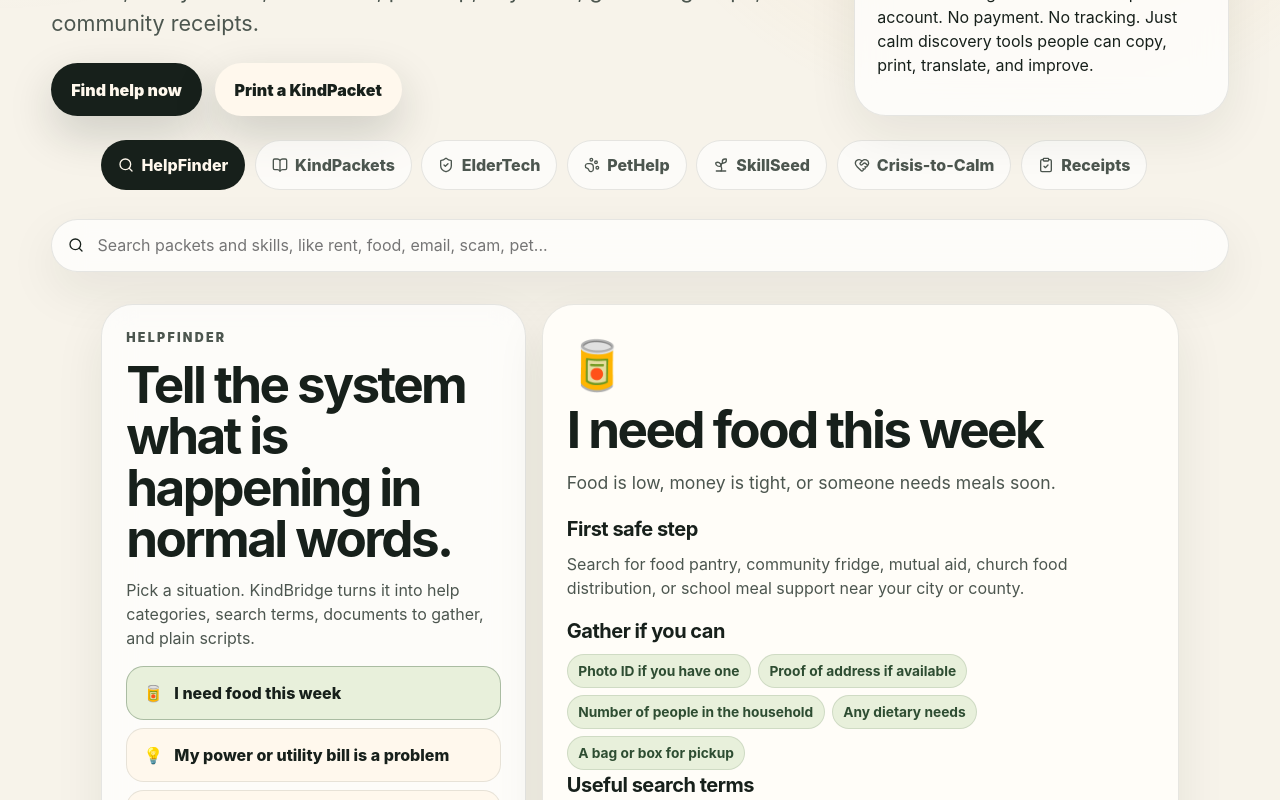
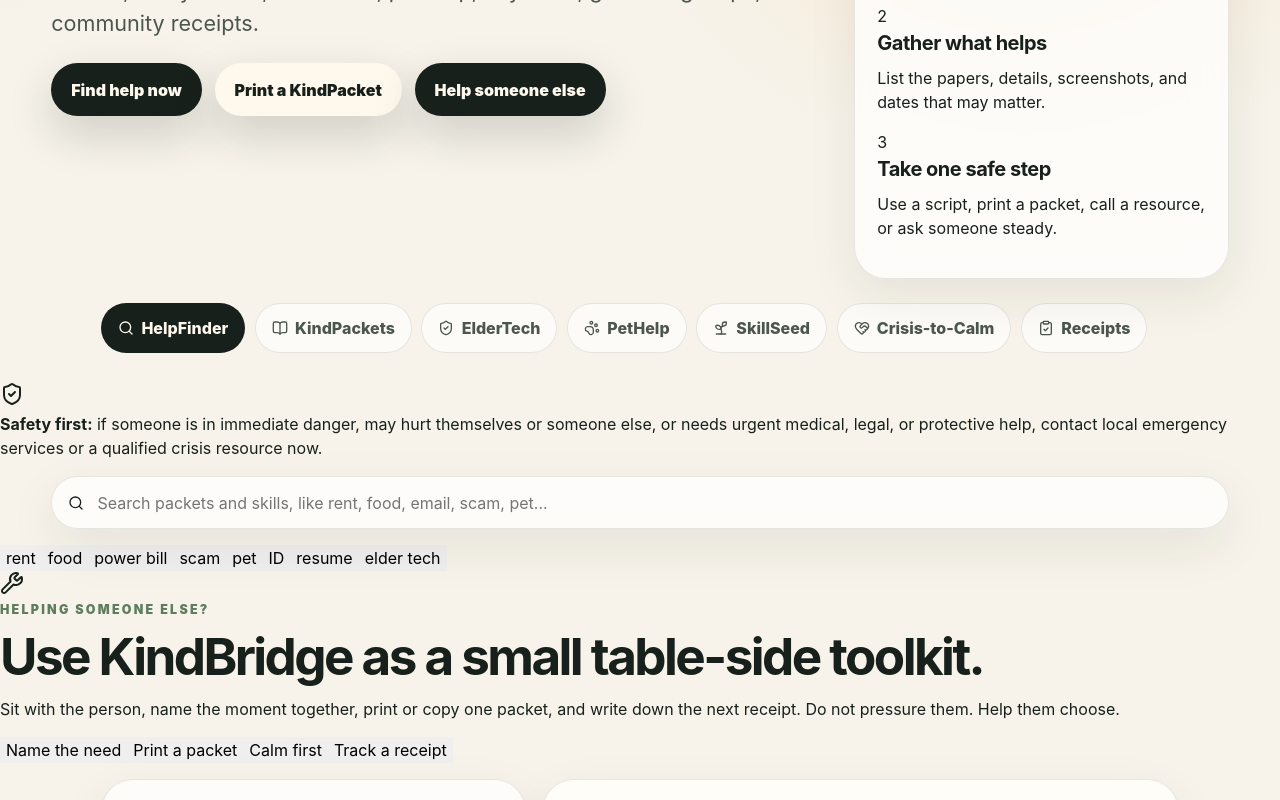
Before and after one commit to MichaelWave369/kindbridge369, a React (Vite) app: page / in a window 1280 px wide. Shown: the part 500-1300 px from the top of the page. Built offline with nearby package versions, Linux system fonts and the light colour scheme.

Commit message:
Add v0.2 public toolkit flow

```diff
--- a/src/App.tsx
+++ b/src/App.tsx
@@ -32,6 +32,23 @@
   { id: 'receipts', label: 'Receipts', icon: ClipboardCheck }
 ] as const;
 
+const quickSearches = ['rent', 'food', 'power bill', 'scam', 'pet', 'ID', 'resume', 'elder tech'];
+
+const missionSteps = [
+  {
+    title: 'Name the need',
+    copy: 'Turn a hard moment into plain words without shame.'
+  },
+  {
+    title: 'Gather what helps',
+    copy: 'List the papers, details, screenshots, and dates that may matter.'
+  },
+  {
+    title: 'Take one safe step',
+    copy: 'Use a script, print a packet, call a resource, or ask someone steady.'
+  }
+];
+
 type SectionId = (typeof sections)[number]['id'];
 
 function contains(value: string, query: string) {
@@ -42,22 +59,35 @@
   const [activeSection, setActiveSection] = useState<SectionId>('help');
   const [selectedHelpId, setSelectedHelpId] = useState(helpTopics[0].id);
   const [query, setQuery] = useState('');
+  const [printTargetId, setPrintTargetId] = useState<string | null>(null);
 
   const selectedHelp = helpTopics.find((topic) => topic.id === selectedHelpId) ?? helpTopics[0];
 
   const filteredPackets = useMemo(() => {
     if (!query.trim()) return kindPackets;
     return kindPackets.filter((packet) =>
-      contains(`${packet.title} ${packet.forMoment} ${packet.sayThis}`, query)
+      contains(`${packet.title} ${packet.forMoment} ${packet.sayThis} ${packet.gather.join(' ')}`, query)
     );
   }, [query]);
 
   const filteredSkills = useMemo(() => {
     if (!query.trim()) return skillSeeds;
     return skillSeeds.filter((skill) =>
-      contains(`${skill.title} ${skill.tenMinuteVersion} ${skill.oneHourVersion}`, query)
+      contains(`${skill.title} ${skill.tenMinuteVersion} ${skill.oneHourVersion} ${skill.tools.join(' ')}`, query)
     );
   }, [query]);
+
+  function openHelperPath() {
+    document.getElementById('helper-path')?.scrollIntoView({ behavior: 'smooth', block: 'start' });
+  }
+
+  function printPacket(packetId: string) {
+    setPrintTargetId(packetId);
+    window.setTimeout(() => {
+      window.print();
+      window.setTimeout(() => setPrintTargetId(null), 250);
+    }, 50);
+  }
 
   return (
     <main>
@@ -85,14 +115,26 @@
               <button className="secondary" onClick={() => setActiveSection('packets')}>
                 Print a KindPacket
               </button>
+              <button className="ghost" onClick={openHelperPath}>
+                Help someone else
+              </button>
             </div>
           </div>
           <div className="mission-card">
             <Sparkles aria-hidden="true" />
-            <h2>V0.1 mission</h2>
-            <p>
-              Remove the fog from the next step. No account. No payment. No tracking. Just calm discovery tools people can copy, print, translate, and improve.
-            </p>
+            <p className="eyebrow">v0.2 public toolkit</p>
+            <h2>One calm map. One next step.</h2>
+            <div className="mission-steps">
+              {missionSteps.map((step, index) => (
+                <article key={step.title}>
+                  <span>{index + 1}</span>
+                  <div>
+                    <h3>{step.title}</h3>
+                    <p>{step.copy}</p>
+                  </div>
+                </article>
+              ))}
+            </div>
           </div>
         </section>
       </header>
@@ -113,14 +155,49 @@
         })}
       </section>
 
-      <section className="search-strip">
+      <aside className="safety-strip" role="note">
+        <ShieldCheck aria-hidden="true" />
+        <p>
+          <strong>Safety first:</strong> if someone is in immediate danger, may hurt themselves or someone else, or needs urgent medical, legal, or protective help, contact local emergency services or a qualified crisis resource now.
+        </p>
+      </aside>
+
+      <section className="search-area" aria-label="Search KindBridge content">
+        <div className="search-strip">
           <Search aria-hidden="true" />
           <input
             value={query}
             onChange={(event) => setQuery(event.target.value)}
             placeholder="Search packets and skills, like rent, food, email, scam, pet..."
-          aria-label="Search KindBridge content"
+            aria-label="Search packets and skills"
           />
+        </div>
+        <div className="quick-chips" aria-label="Quick searches">
+          {quickSearches.map((item) => (
+            <button key={item} onClick={() => setQuery(item)}>
+              {item}
+            </button>
+          ))}
+        </div>
+      </section>
+
+      <section className="helper-path" id="helper-path">
+        <div className="helper-heading">
+          <Wrench aria-hidden="true" />
+          <div>
+            <p className="eyebrow">Helping someone else?</p>
+            <h2>Use KindBridge as a small table-side toolkit.</h2>
+            <p>
+              Sit with the person, name the moment together, print or copy one packet, and write down the next receipt. Do not pressure them. Help them choose.
+            </p>
+          </div>
+        </div>
+        <div className="helper-actions">
+          <button onClick={() => setActiveSection('help')}>Name the need</button>
+          <button onClick={() => setActiveSection('packets')}>Print a packet</button>
+          <button onClick={() => setActiveSection('calm')}>Calm first</button>
+          <button onClick={() => setActiveSection('receipts')}>Track a receipt</button>
+        </div>
       </section>
 
       {activeSection === 'help' && (
@@ -175,7 +252,10 @@
           />
           <div className="cards three-column">
             {filteredPackets.map((packet) => (
-              <article className="card printable" key={packet.id}>
+              <article
+                className={printTargetId && printTargetId !== packet.id ? 'card printable print-hidden' : 'card printable'}
+                key={packet.id}
+              >
                 <p className="emoji">{packet.emoji}</p>
                 <h3>{packet.title}</h3>
                 <p>{packet.forMoment}</p>
@@ -188,12 +268,13 @@
                 <h4>Do not panic</h4>
                 <p>{packet.dontPanic}</p>
                 <p className="boundary">{packet.professionalGate}</p>
-                <button className="print-button" onClick={() => window.print()}>
-                  <Printer aria-hidden="true" /> Print
+                <button className="print-button" onClick={() => printPacket(packet.id)}>
+                  <Printer aria-hidden="true" /> Print this packet
                 </button>
               </article>
             ))}
           </div>
+          {filteredPackets.length === 0 && <EmptyState label="No KindPackets matched that search yet." />}
         </section>
       )}
 
@@ -244,6 +325,7 @@
               </article>
             ))}
           </div>
+          {filteredSkills.length === 0 && <EmptyState label="No SkillSeeds matched that search yet." />}
         </section>
       )}
 
@@ -321,6 +403,10 @@
   );
 }
 
+function EmptyState({ label }: { label: string }) {
+  return <p className="empty-state">{label} Try another word or open an issue to add a new guide.</p>;
+}
+
 function SimpleCardGrid({ cards }: { cards: { id: string; emoji: string; title: string; summary: string; steps: string[] }[] }) {
   return (
     <div className="cards three-column">
```
Lines whose indentation alone changed are shown as unchanged.
